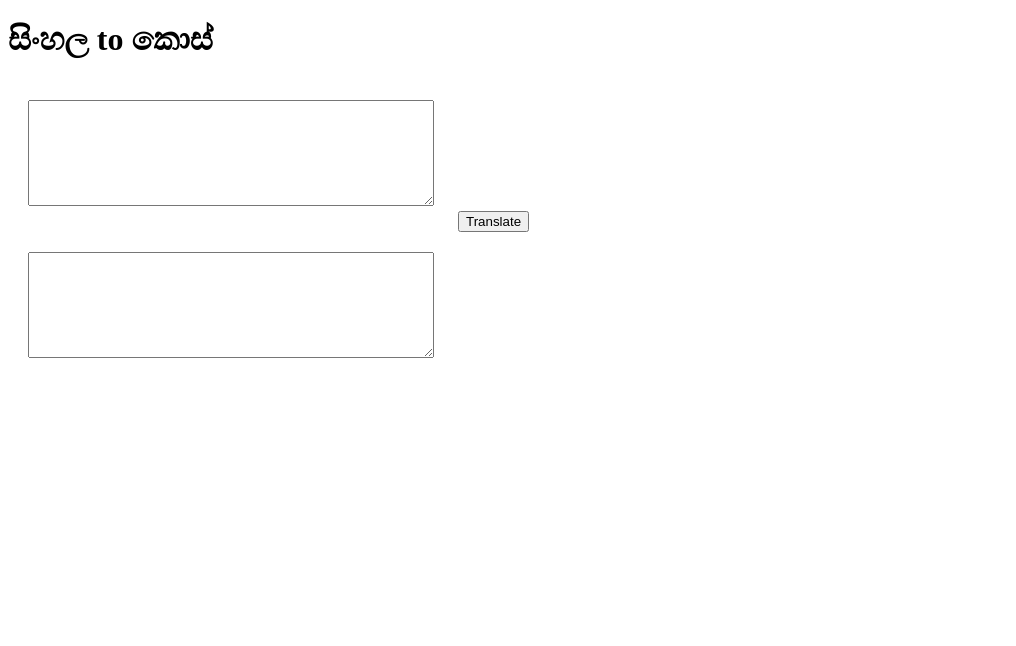
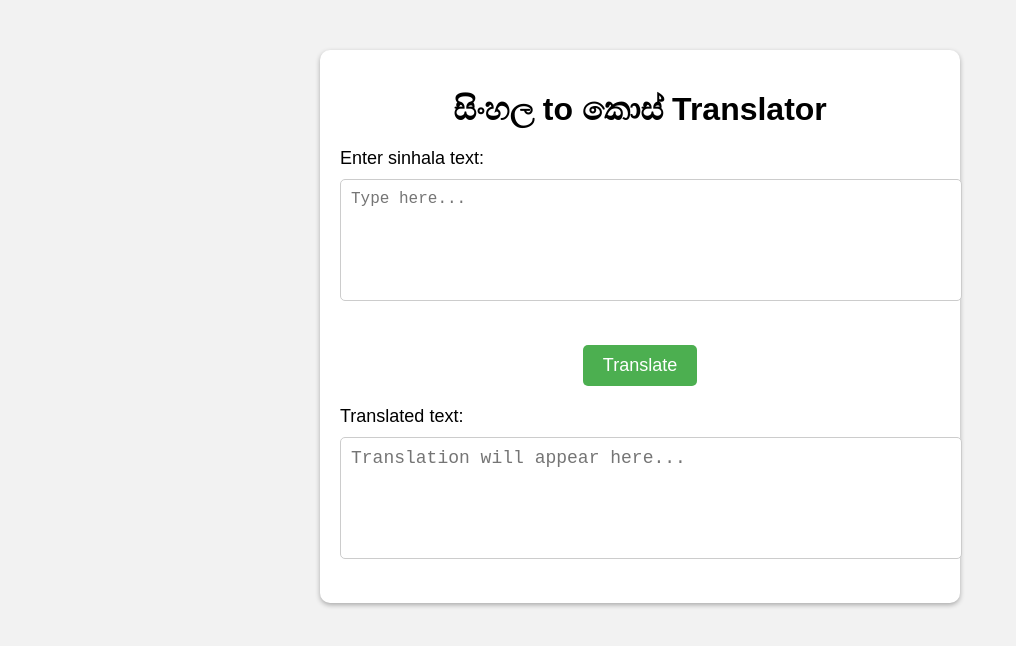
Before and after one commit to OmiduAnjane/Translater-kos, a plain HTML site: page index.html in a window 1280 px wide. Shown: the whole page, without its empty margins (0-1016 px from the left). Drawn offline with Linux system fonts and the light colour scheme.

Commit message:
Update index.html

```diff
--- a/index.html
+++ b/index.html
@@ -6,27 +6,105 @@
 
   <meta charset="UTF-8">
 
-  <title>කොස් Translator</title>
+  <title>සිංහල to කොස් Translator</title>
 
   <style>
 
-    #input {
+    body {
 
-      width: 400px;
+      font-family: Arial, sans-serif;
+
+      background-color: #f2f2f2;
+
+    }
+
+    #translator {
+
+      margin: 50px auto;
+
+      width: 600px;
+
+      background-color: #fff;
+
+      border-radius: 10px;
+
+      padding: 20px;
+
+      box-shadow: 0px 2px 5px rgba(0, 0, 0, 0.3);
+
+    }
+
+    h1 {
+
+      text-align: center;
+
+      margin-bottom: 20px;
+
+    }
+
+    label {
+
+      display: block;
+
+      font-size: 18px;
+
+      margin-bottom: 10px;
+
+    }
+
+    textarea {
+
+      width: 100%;
 
       height: 100px;
 
-      margin: 20px;
+      font-size: 16px;
+
+      padding: 10px;
+
+      margin-bottom: 20px;
+
+      border: 1px solid #ccc;
+
+      border-radius: 5px;
+
+      resize: none;
+
+    }
+
+    button {
+
+      display: block;
+
+      margin: 20px auto;
+
+      font-size: 18px;
+
+      background-color: #4CAF50;
+
+      color: #fff;
+
+      border: none;
+
+      border-radius: 5px;
+
+      padding: 10px 20px;
+
+      cursor: pointer;
 
     }
 
     #output {
 
-      width: 400px;
+      font-size: 18px;
 
-      height: 100px;
+      padding: 10px;
 
-      margin: 20px;
+      border: 1px solid #ccc;
+
+      border-radius: 5px;
+
+      resize: none;
 
     }
 
@@ -36,15 +114,21 @@
 
 <body>
 
-  <h1>සිංහල to කොස්</h1>
+  <div id="translator">
 
-  <textarea id="input"></textarea>
+    <h1>සිංහල to කොස් Translator</h1>
 
-  <button onclick="translate()">Translate</button>
+    <label for="input">Enter sinhala text:</label>
 
-  <br>
+    <textarea id="input" placeholder="Type here..."></textarea>
 
-  <textarea id="output"></textarea>
+    <button onclick="translate()">Translate</button>
+
+    <label for="output">Translated text:</label>
+
+    <textarea id="output" placeholder="Translation will appear here..."></textarea>
+
+  </div>
 
   <script>
 
```
